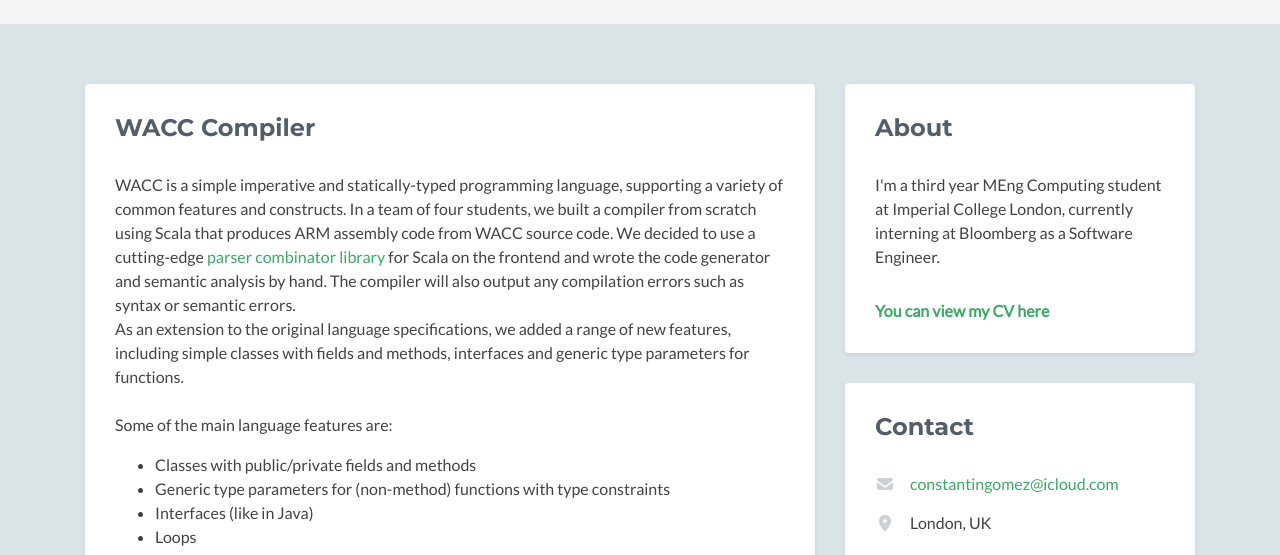
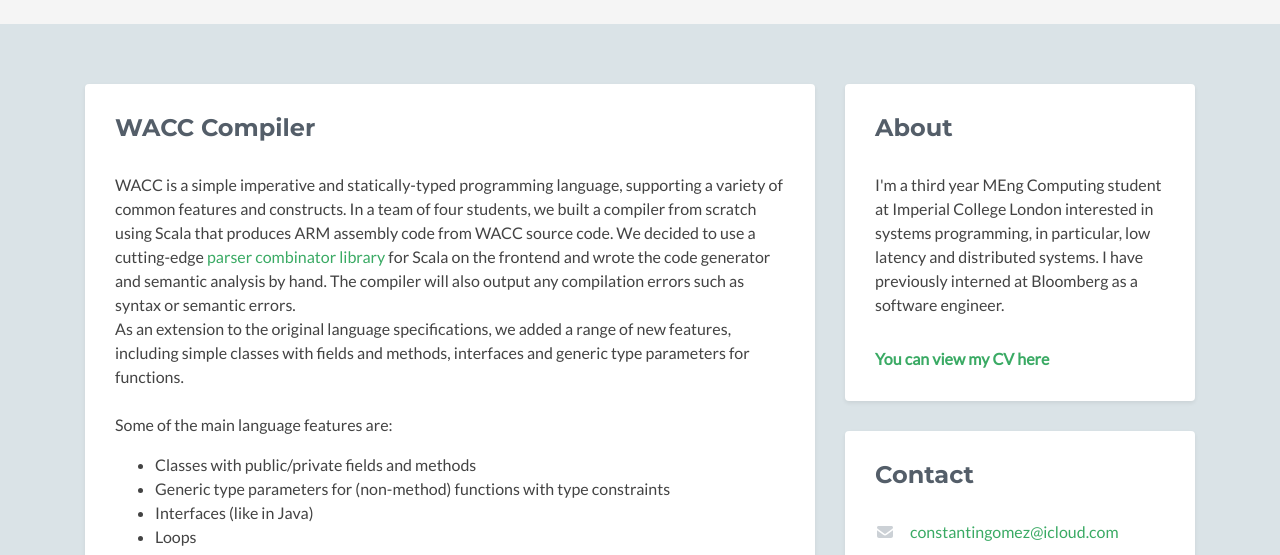
Before and after one commit to thealexcons/thealexcons.github.io, a plain HTML site: page wacc.html in a window 1280 px wide. Shown: the part 222-777 px from the top of the page. Drawn offline with Linux system fonts and the light colour scheme.

Commit message:
Update wacc.html

```diff
--- a/wacc.html
+++ b/wacc.html
@@ -113,8 +113,8 @@
                         <h2 class="heading">About</h2>
                         <div class="content">
                             <p class="intro">
-                                I'm a third year MEng Computing student at Imperial College London, currently interning at Bloomberg as a Software Engineer.
-                            </p>
+                                I'm a third year MEng Computing student at Imperial College London interested in systems programming, in particular, low latency and distributed systems.
+				I have previously interned at Bloomberg as a software engineer.                            </p>
 
                             <b><a href="assets/docs/cv.pdf">You can view my CV here</a></b>
 
```
